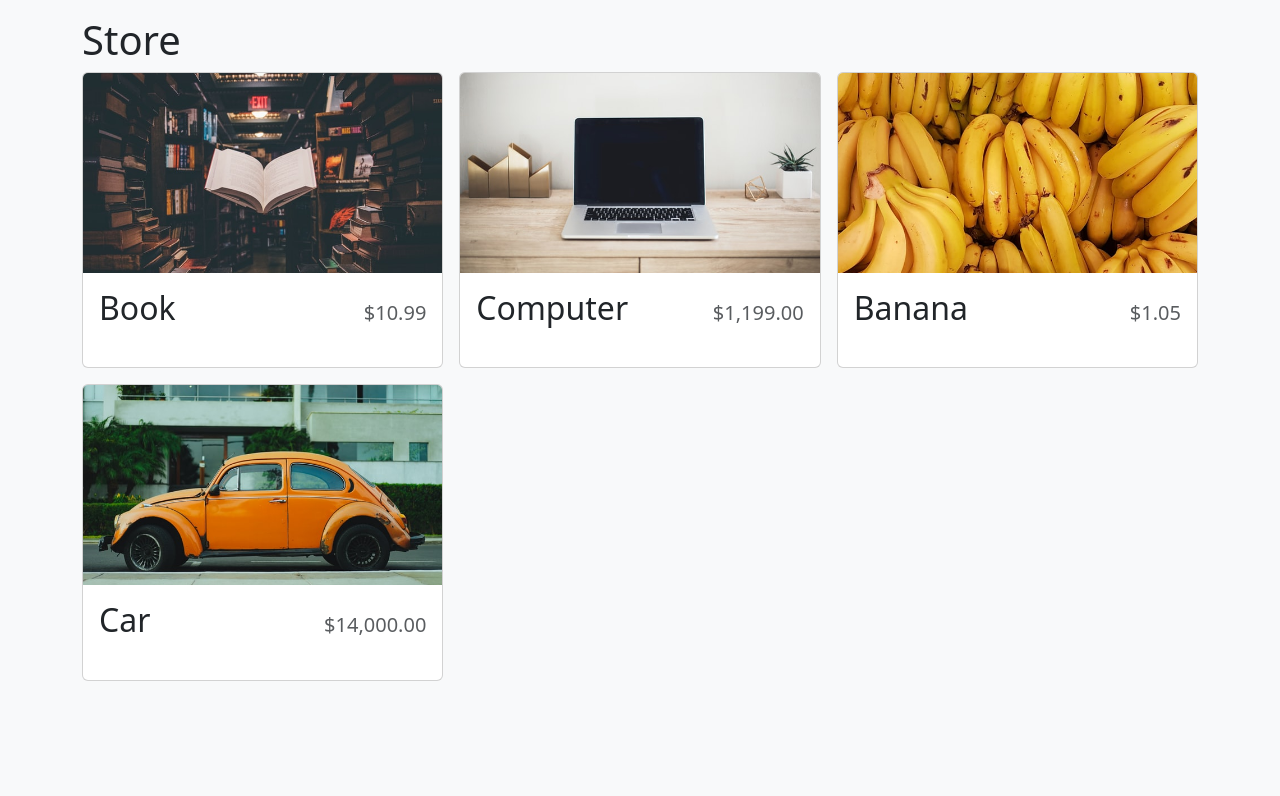
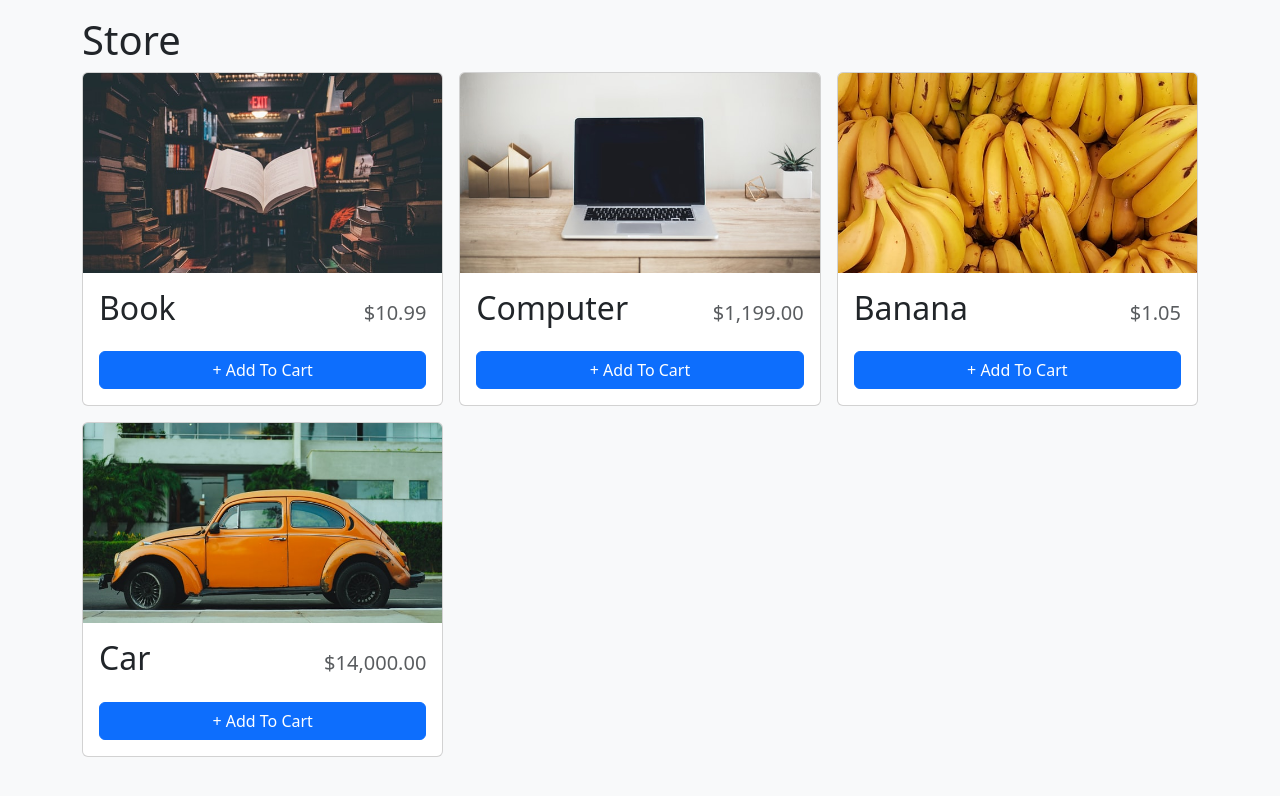
Before and after one commit to FrancoTr/react-ts-shopping-cart, a React (Vite) app: page /store in a window 1280 px wide. Shown: the top 796 px of the page. Built offline with nearby package versions, Linux system fonts and the light colour scheme.

Commit message:
Display add to cart button or remove item depending on item quantities already added

```diff
--- a/src/components/StoreItem.tsx
+++ b/src/components/StoreItem.tsx
@@ -1,4 +1,4 @@
-import { Card } from "react-bootstrap";
+import { Button, Card } from "react-bootstrap";
 import { formatCurrency } from "../utilities/formatCurrency";
 
 type StoreItemProps = {
@@ -9,14 +9,30 @@
 };
 
 export function StoreItem({ id, name, price, imgUrl }: StoreItemProps) {
+  const quantity = 0;
   return (
-    <Card>
+    <Card className='h-100'>
       <Card.Img variant='top' src={imgUrl} height='200px' style={{ objectFit: "cover" }} />
       <Card.Body className='d-flex flex-column'>
         <Card.Title className='d-flex justify-content-between align-items-baseline mb-4'>
           <span className='fs-2'>{name}</span>
           <span className='ms-2 text-muted'>{formatCurrency(price)}</span>
         </Card.Title>
+        <div className='mt-auto'>
+          {quantity === 0 ? (
+            <Button className='w-100'> + Add To Cart</Button>
+          ) : (
+            <div className='d-flex align-items-center flex-column' style={{ gap: ".5rem" }}>
+              <div
+                className='dflex align-items-center justify-content-center'
+                style={{ gap: ".5rem" }}
+              >
+                Hi
+              </div>
+              Bye
+            </div>
+          )}
+        </div>
       </Card.Body>
     </Card>
   );
```
